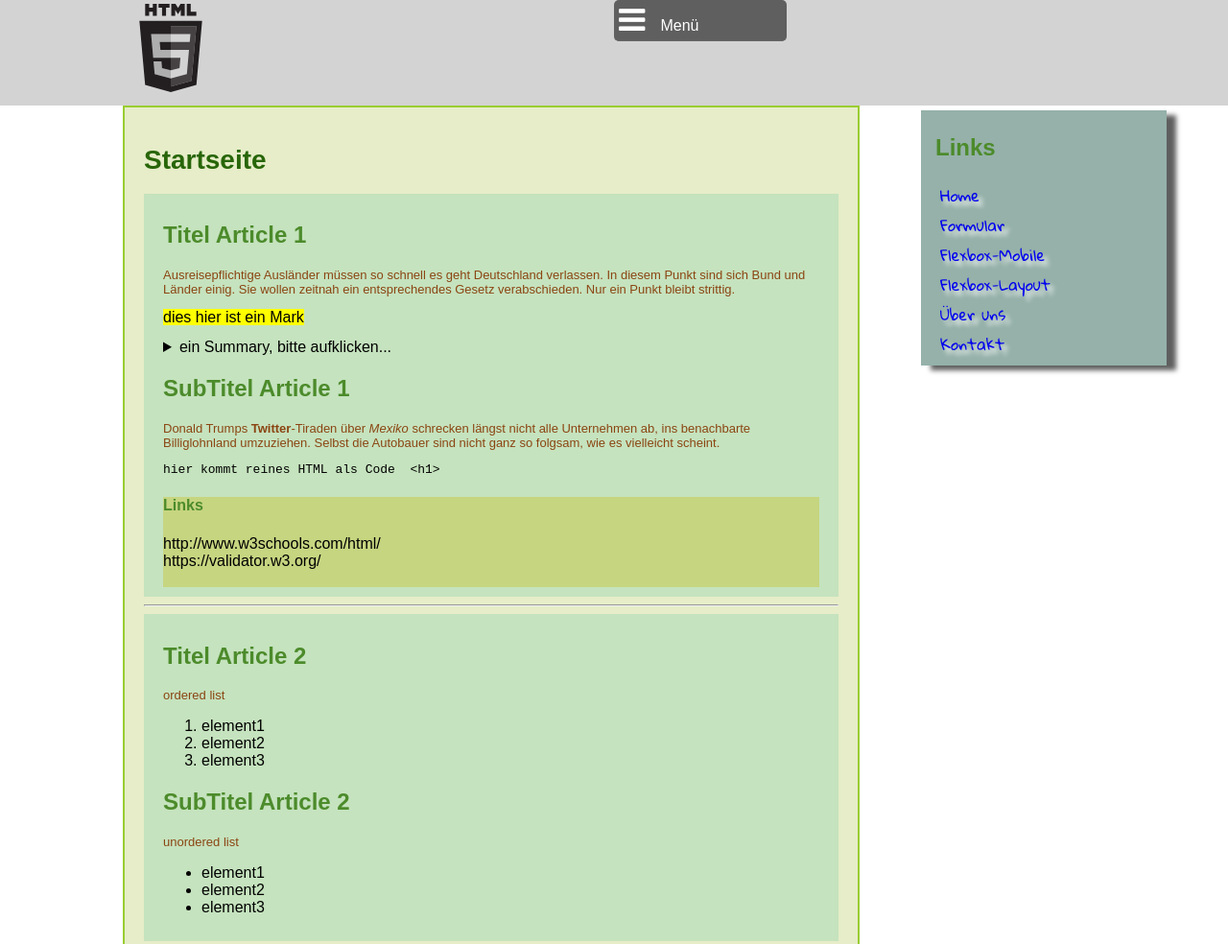
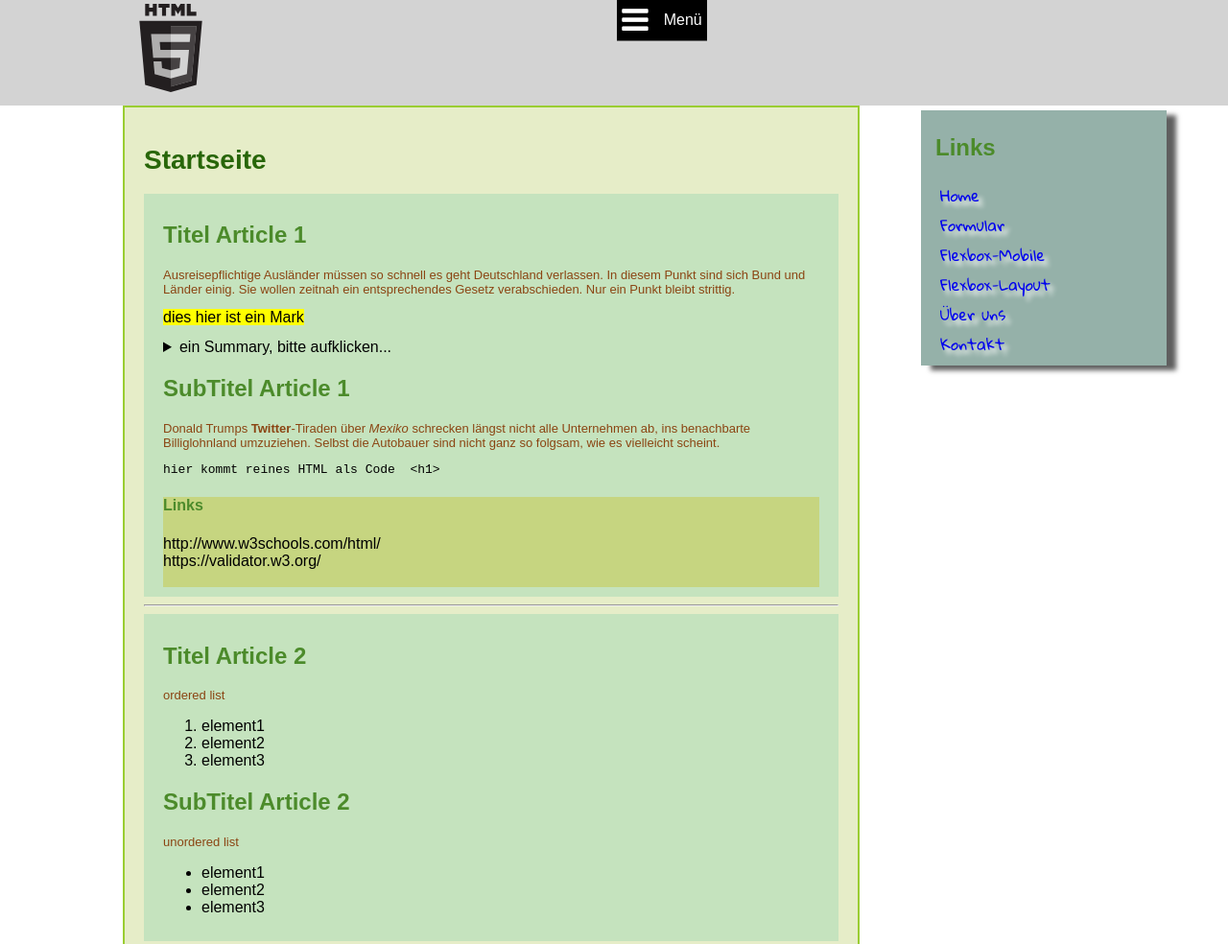
Before and after one commit to Reto7/htmlcss, a plain HTML site: page html/index.html in a window 1280 px wide. Shown: the top 984 px of the page at 96% size. Drawn offline with Linux system fonts and the light colour scheme; a web font is replaced by a local one.

Commit message:
menü ok

```diff
--- a/html/css/style.css
+++ b/html/css/style.css
@@ -137,6 +137,7 @@ a:hover {
 
 
 
+
 nav{
     display:flex;
     justify-content:center;
@@ -147,60 +148,51 @@ nav ul {
     flex-direction:column;
     list-style: none;
     border-top: 0px solid #666;
-    margin:0;
     margin-bottom: 15px;
     flex-wrap:wrap;
-    transition-duration: 0.3s;
+    /*transition-delay: 2s;*/
+    transition-duration: 0.5s;
     transition-property: all;
-    border-radius: 5px;
-    margin: 0;
+    margin:0;
+    padding: 0;
 }
 nav ul li {
     border-bottom: 1px solid #666;
-    border-radius: 5px;
-    margin: 0;
-    /*
+    margin:0;
     padding: 0;
-
-    */
 }
-nav li {
-    padding: 5px 15px 5px 5px;
-    margin: 0;
-    /*
-    padding: 0;
-    margin: 0;
-    */
-    background: #5f5f5f;
-    color:#FFF;
-}
-nav li a{
-    background: #5f5f5f;
-    color:#FFF;
-    margin: 0;
-}
-nav a {
+nav ul li a, nav ul li a:link, nav ul li a:visited {
+    display: flex;
+    justify-content:flex-start;
     text-decoration: none;
+    background: #000000;
+    color:#ffffff;
+    min-height: 28px;
+    padding:5px;
+    align-items:center;
 }
 
-/* MENUE ALS DROPDOWN */
-nav ul{
-    /* verzoegerung */
-    transition-property: all;
-    transition-delay: 0.3s;
+nav ul li a:hover, nav ul li a:active, nav ul li a:focus {
+    background: #ADB96E;
+    color: #FFF;
 }
-/* wenn ul innerhalb ul (stacked) */
-nav ul ul {
+
+
+nav ul ul{
     /* unsichtbar */
-    opacity: 0;
-    width: 100%;
+    opacity:0;
 }
-nav ul:hover ul, nav ul:focus ul {
+nav ul:hover ul, nav ul:focus ul{
     /* sichtbar */
     opacity: 1;
-    width: 100%;
 }
 
+nav ul ul li:last-child {
+    /* oder das x. Kind-Element:  nth-child() */
+    /* koennte man verwenden fuer eine horizontale Menüleister, mit | getrennt (Border), aber das letzte am Schluss soll kein | enthalten */
+    text-decoration: dotted;
+    font-family: 'Gloria Hallelujah', cursive;
+}
 
 
 
```
